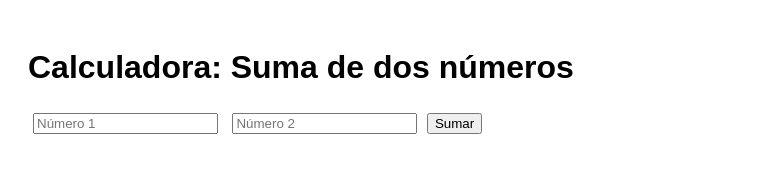
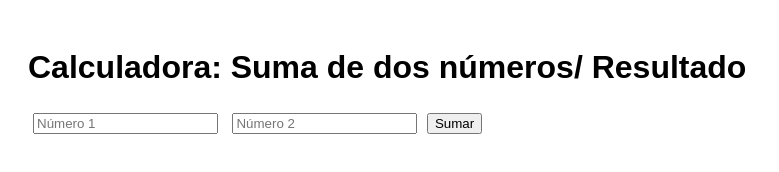
Before and after one commit to Nicovalle06/TP-IS-CI-CD, a website: page public/index.html in a window 1280 px wide. Shown: the whole page, without its empty margins (0-779 px from the left). Drawn offline with Linux system fonts and the light colour scheme.

Commit message:
DP-7: agrego frase en título para test Jira

```diff
--- a/public/index.html
+++ b/public/index.html
@@ -9,7 +9,7 @@
   </style>
 </head>
 <body>
-  <h1>Calculadora: Suma de dos números</h1>
+  <h1>Calculadora: Suma de dos números/ Resultado</h1>
   <form id="formulario">
     <input type="number" id="num1" placeholder="Número 1" required>
     <input type="number" id="num2" placeholder="Número 2" required>
```
